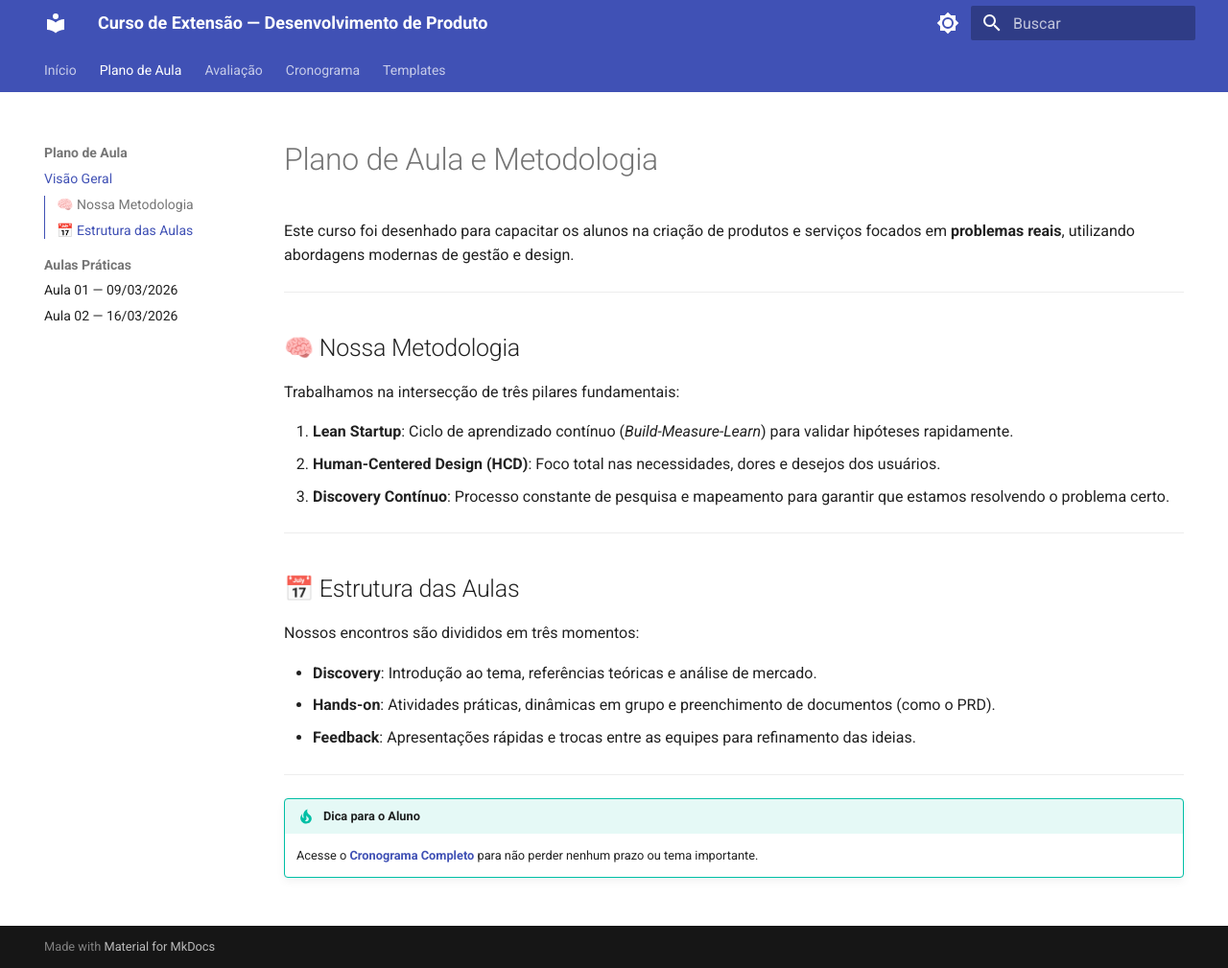
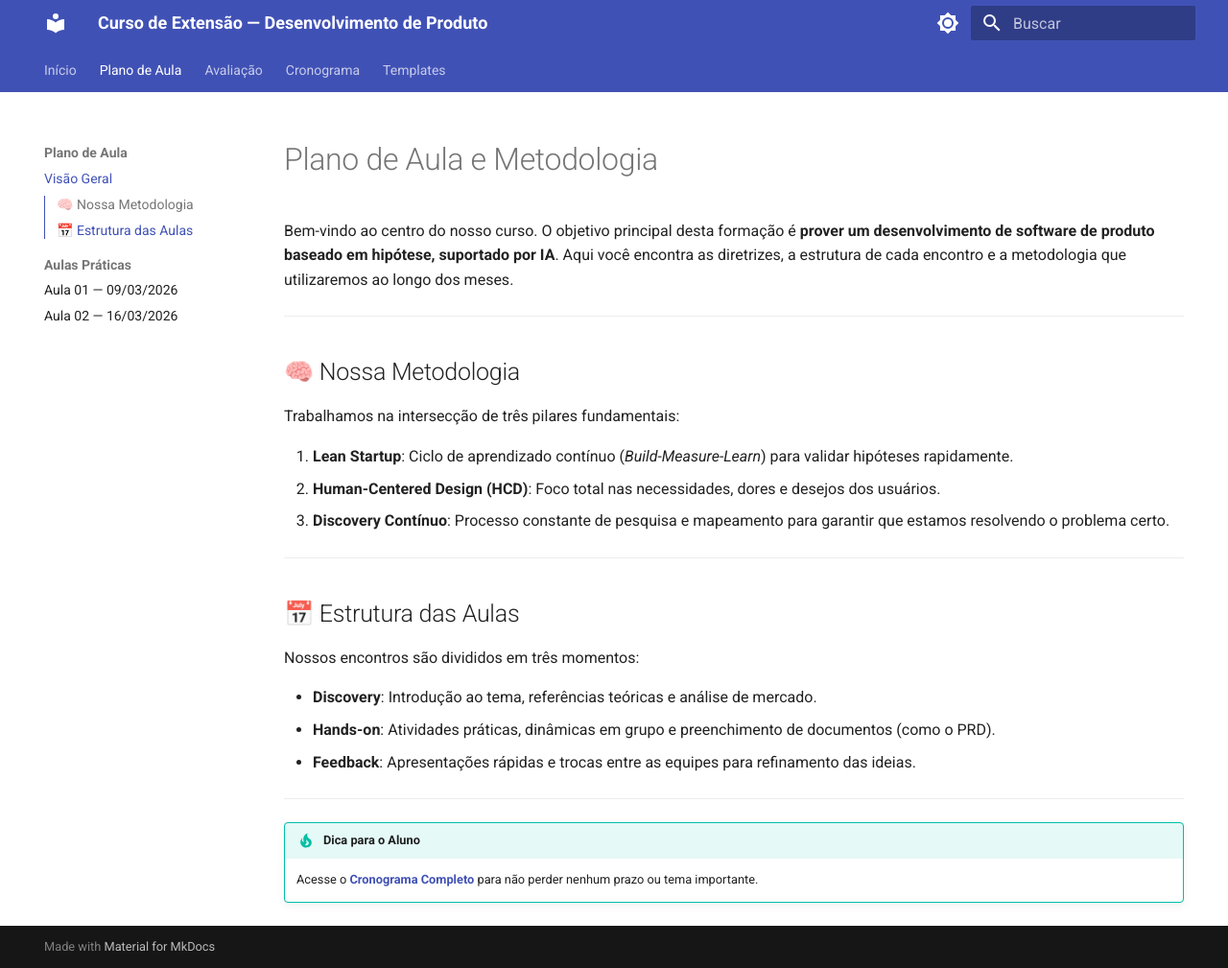
Before and after one commit to paulossjunior/aula-extensao, an MkDocs documentation site: the page built from docs/plano-de-aula/index.md, in a window 1280 px wide and 1009 px high. Shown: the whole window at 96% size. Built offline with MkDocs 1.6.1 and Material for MkDocs 9.7.7, drawn with Linux system fonts in a browser that asks for light colours.

Commit message:
docs: clarify course objective to be AI-supported hypothesis software development

```diff
--- a/docs/plano-de-aula/index.md
+++ b/docs/plano-de-aula/index.md
@@ -1,6 +1,7 @@
 # Plano de Aula e Metodologia
 
-Este curso foi desenhado para capacitar os alunos na criação de produtos e serviços focados em **problemas reais**, utilizando abordagens modernas de gestão e design.
+Bem-vindo ao centro do nosso curso. O objetivo principal desta formação é **prover um desenvolvimento de software de produto baseado em hipótese, suportado por IA**.
+Aqui você encontra as diretrizes, a estrutura de cada encontro e a metodologia que utilizaremos ao longo dos meses.
 
 ---
 
```
Also changed, not shown: README.md (+1 -1 lines), docs/index.md (+1 -1 lines), docs/plano-de-aula/avaliacao.md (deleted, +0 -34 lines).
